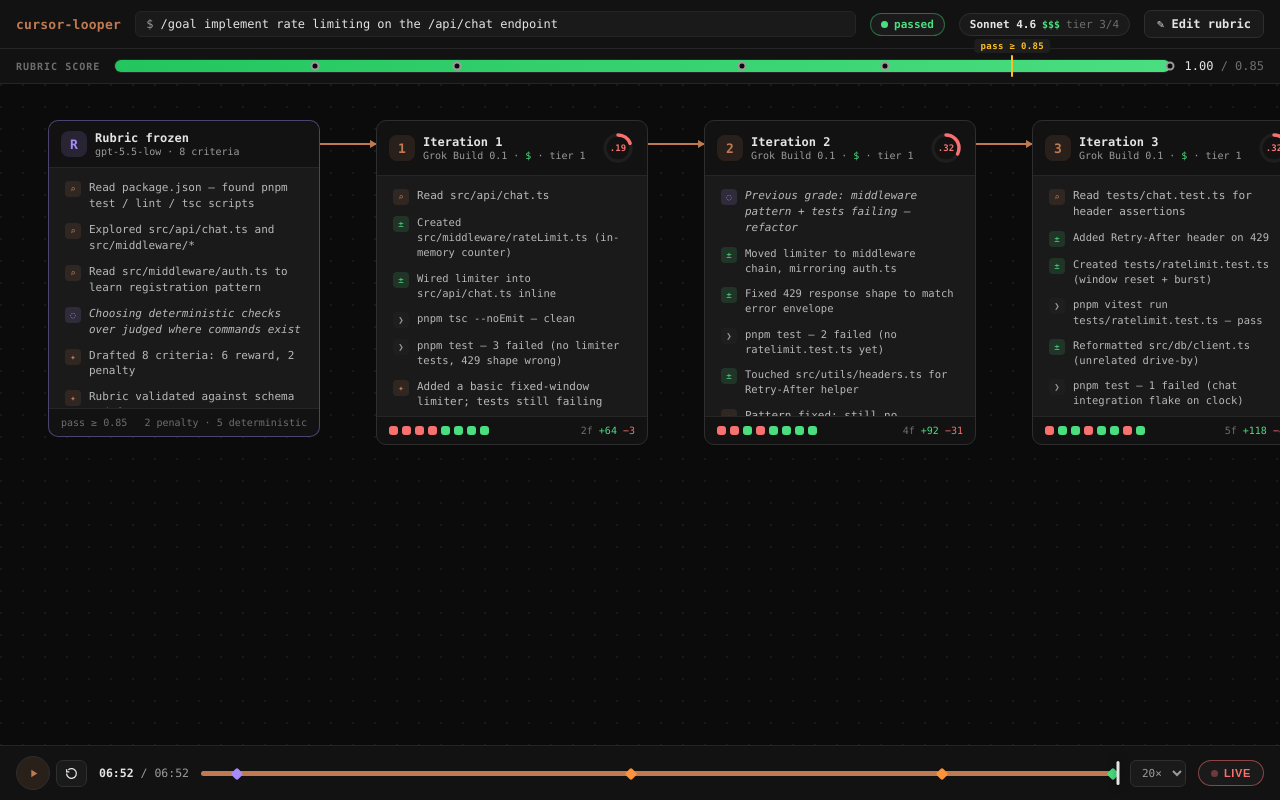
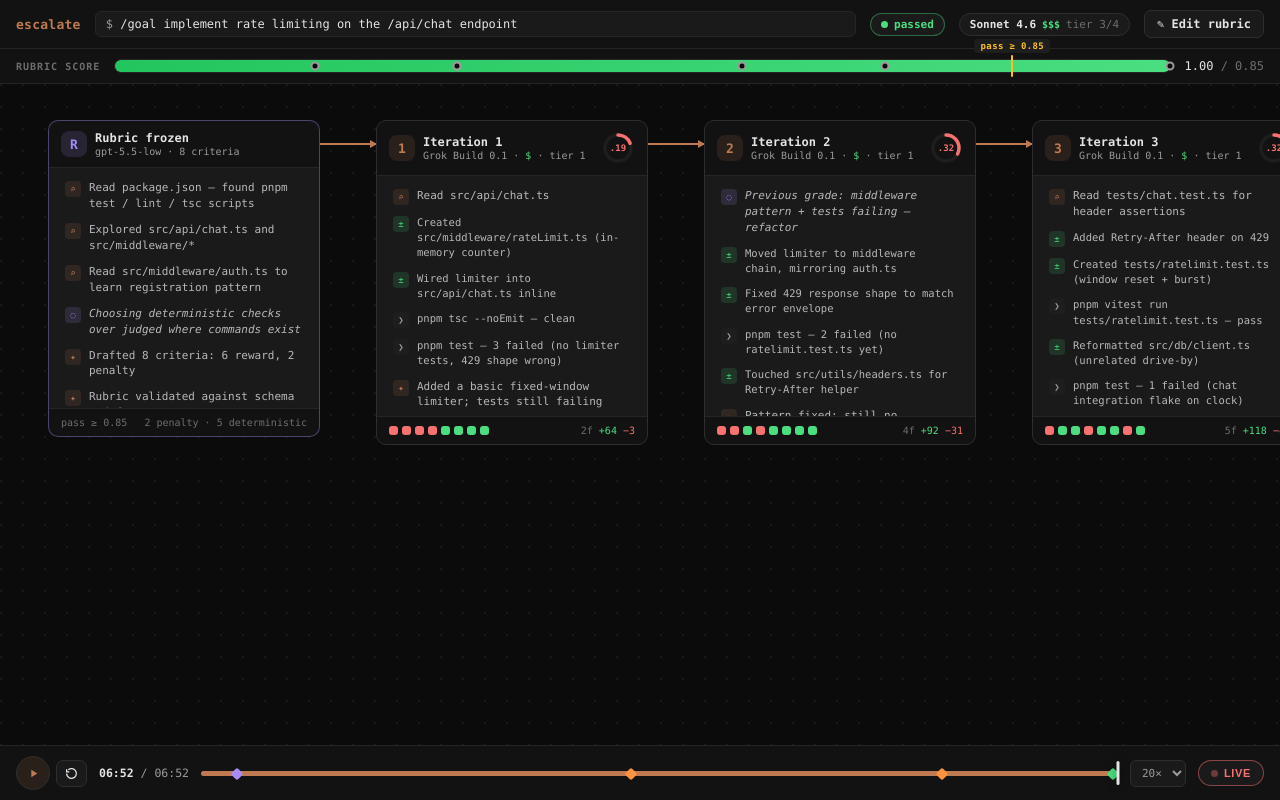
Before and after one commit to khuhub/cursor-escalate, a React (Vite) app in the folder packages/ui/: page / in a window 1280 px wide. Built offline with nearby package versions, Linux system fonts and the light colour scheme; a web font is replaced by a local one.

Commit message:
fix(ui): rename brand to escalate
Co-authored-by: Katherine Hu <khuhub@users.noreply.github.com>

```diff
--- a/packages/ui/index.html
+++ b/packages/ui/index.html
@@ -3,7 +3,7 @@
   <head>
     <meta charset="UTF-8" />
     <meta name="viewport" content="width=device-width, initial-scale=1.0" />
-    <title>cursor-looper — loop observability</title>
+    <title>escalate — loop observability</title>
   </head>
   <body>
     <div id="root"></div>
--- a/packages/ui/src/App.tsx
+++ b/packages/ui/src/App.tsx
@@ -26,7 +26,7 @@ export default function App() {
   return (
     <div className="app">
       <header className="topbar">
-        <span className="brand">cursor-looper</span>
+        <span className="brand">escalate</span>
         <span className="goal">
           $ <b>{artifact.goal_prompt}</b>
         </span>
```
